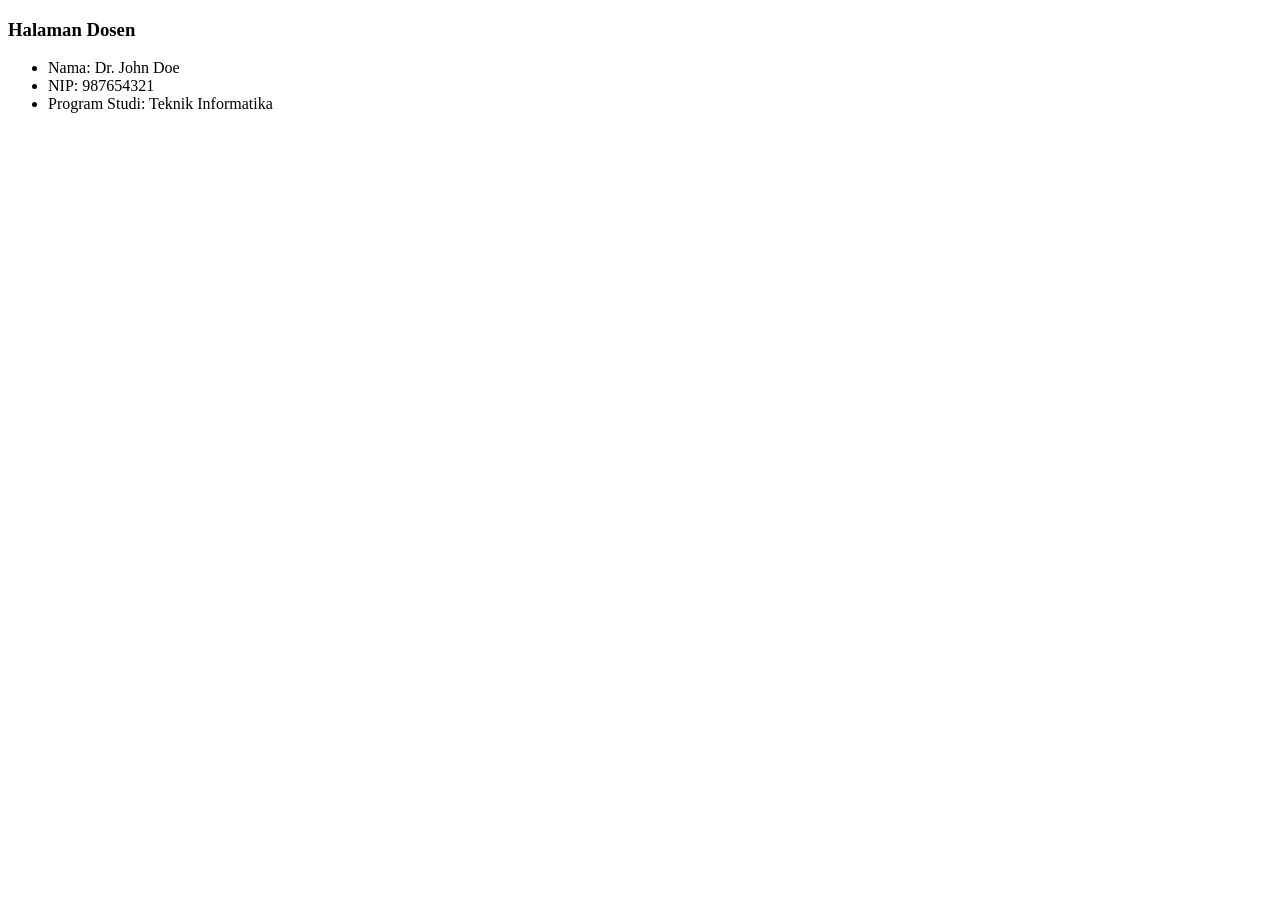
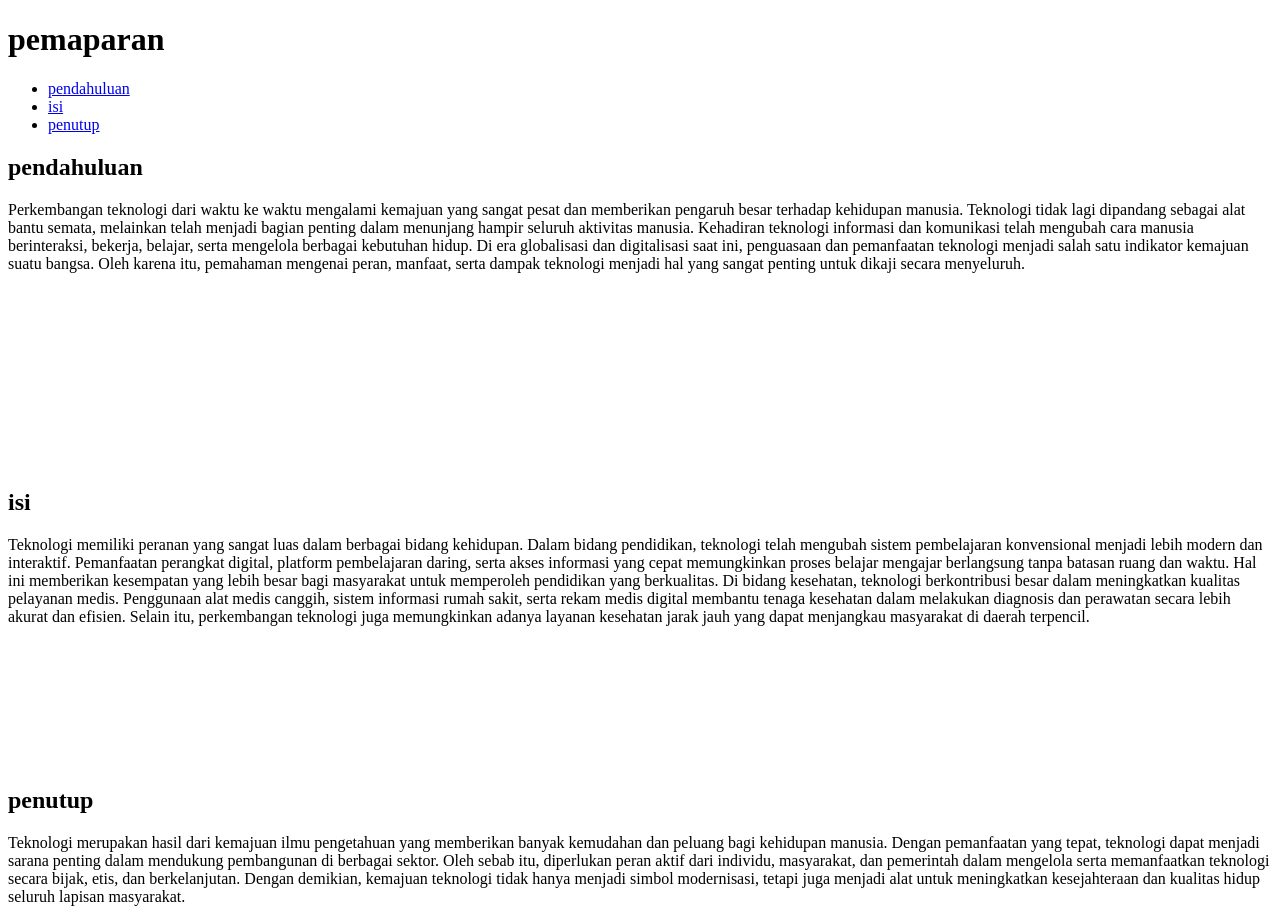
Before and after one commit to Gggjjifttcb/coba, a plain HTML site: page dosen.html in a window 1280 px wide. Before the commit the page ends 800 px from the top, so only its background shows below. Drawn offline with Linux system fonts and the light colour scheme.

Commit message:
mempelajari sampai hyperlink untuk  htmll

```diff
--- a/dosen.html
+++ b/dosen.html
@@ -3,14 +3,49 @@
 <head>
     <meta charset="UTF-8">
     <meta name="viewport" content="width=device-width, initial-scale=1.0">
-    <title>data dosen</title>
+    <title>Document</title>
 </head>
 <body>
-    <h3>Halaman Dosen</h3>
+    <h1>pemaparan</h1>
     <ul>
-        <li>Nama: Dr. John Doe</li>
-        <li>NIP: 987654321</li>
-        <li>Program Studi: Teknik Informatika</li>
+        <li><a href="#pendahuluan">pendahuluan</a></li>
+        <li><a href="#isi">isi</a></li>
+        <li><a href="#penutup">penutup</a></li>
     </ul>
+    <h2 id="pendahuluan">pendahuluan</h2>
+    <p>Perkembangan teknologi dari waktu ke waktu mengalami kemajuan yang sangat pesat dan
+         memberikan pengaruh besar terhadap kehidupan manusia. Teknologi tidak lagi dipandang
+         sebagai alat bantu semata, melainkan telah menjadi bagian penting dalam menunjang
+         hampir seluruh aktivitas manusia. Kehadiran teknologi informasi dan komunikasi telah
+          mengubah cara manusia berinteraksi, bekerja, belajar, serta mengelola berbagai
+          kebutuhan hidup. Di era globalisasi dan digitalisasi saat ini, penguasaan dan
+           pemanfaatan teknologi menjadi salah satu indikator kemajuan suatu bangsa.
+           Oleh karena itu, pemahaman mengenai peran, manfaat, serta dampak teknologi
+            menjadi hal yang sangat penting untuk dikaji secara menyeluruh.</p>
+            <br><br><br><br><br><br><br><br><br><br>
+    <h2 id="isi">isi</h2>
+    <p>Teknologi memiliki peranan yang sangat luas dalam berbagai bidang kehidupan.
+        Dalam bidang pendidikan, teknologi telah mengubah sistem pembelajaran
+        konvensional menjadi lebih modern dan interaktif. Pemanfaatan perangkat digital,
+         platform pembelajaran daring, serta akses informasi yang cepat memungkinkan proses
+          belajar mengajar berlangsung tanpa batasan ruang dan waktu. Hal ini memberikan
+          kesempatan yang lebih besar bagi masyarakat untuk memperoleh pendidikan
+          yang berkualitas.
+
+Di bidang kesehatan, teknologi berkontribusi besar dalam meningkatkan kualitas pelayanan
+ medis. Penggunaan alat medis canggih, sistem informasi rumah sakit, serta rekam medis
+ digital membantu tenaga kesehatan dalam melakukan diagnosis dan perawatan secara lebih
+ akurat dan efisien. Selain itu, perkembangan teknologi juga memungkinkan adanya layanan
+ kesehatan jarak jauh yang dapat menjangkau masyarakat di daerah terpencil.</p>
+ <br><br><br><br><br><br><br>
+    <h2 id="penutup">penutup</h2>
+    <p>Teknologi merupakan hasil dari kemajuan ilmu pengetahuan yang memberikan banyak
+        kemudahan dan peluang bagi kehidupan manusia. Dengan pemanfaatan yang tepat,
+        teknologi dapat menjadi sarana penting dalam mendukung pembangunan di berbagai
+        sektor. Oleh sebab itu, diperlukan peran aktif dari individu, masyarakat,
+        dan pemerintah dalam mengelola serta memanfaatkan teknologi secara bijak,
+        etis, dan berkelanjutan. Dengan demikian, kemajuan teknologi tidak hanya menjadi
+        simbol modernisasi, tetapi juga menjadi alat untuk meningkatkan kesejahteraan dan
+        kualitas hidup seluruh lapisan masyarakat.</p>
 </body>
 </html>
```
Also changed, not shown: latihan.html (+3 -2 lines), mahasiswa.html (deleted, +0 -18 lines), staff.html (deleted, +0 -15 lines).
